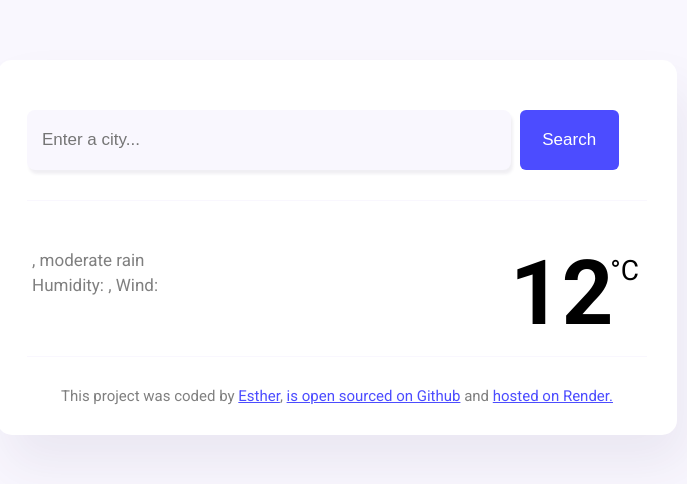
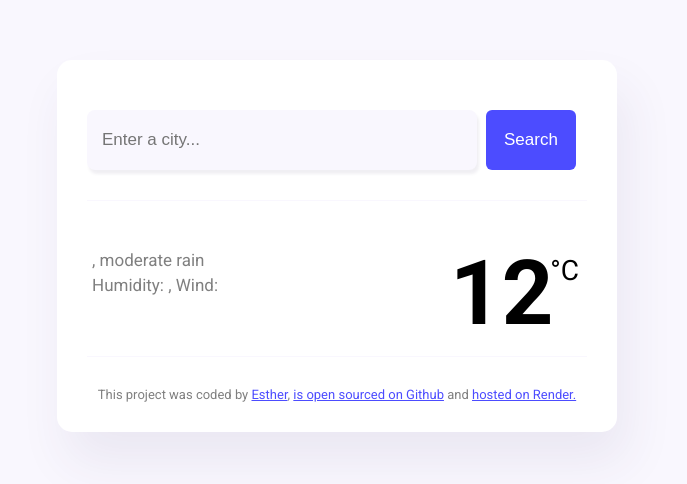
Before and after one commit to BossEsther/Esther-weather-app, a plain HTML site: page index.html in a window 1280 px wide. Shown: the whole page, without its empty margins (303-990 px from the left). Drawn offline with nearby package versions, Linux system fonts and the light colour scheme; no server answers.

Commit message:
Did Final changes on the styling

```diff
--- a/src/style.css
+++ b/src/style.css
@@ -11,12 +11,12 @@ h1{
     background: white;
     padding: 30px;
     border-radius: 15px;
-    max-width: 620px;
+    max-width: 500px;
     margin: 60px auto;
     box-shadow: 10px 30px 50px rgba(65, 50, 100, 0.08);
 }
 footer{
-    font-size: 15px;
+    font-size: 13px;
     color: rgba(0,0,0, 0.5);
     text-align: center;
     padding-top: 30px;
@@ -43,7 +43,7 @@ a{
     border: none;
     color: white;
     margin-left: 5px;
-    width: 16%;
+    width: 18%;
 }
 .search-button:hover{
     cursor: pointer;
```
